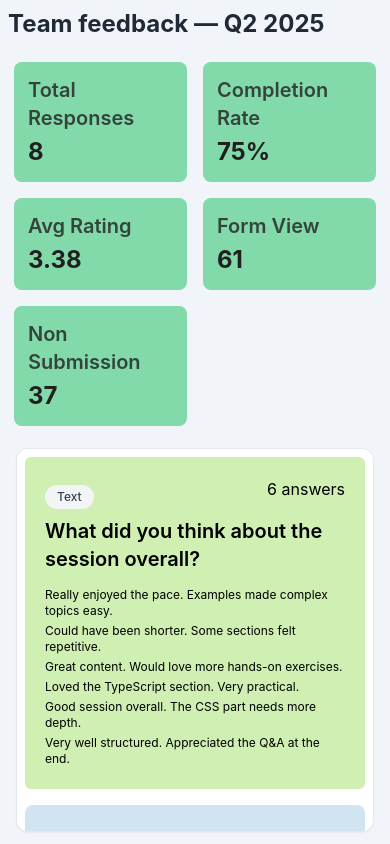
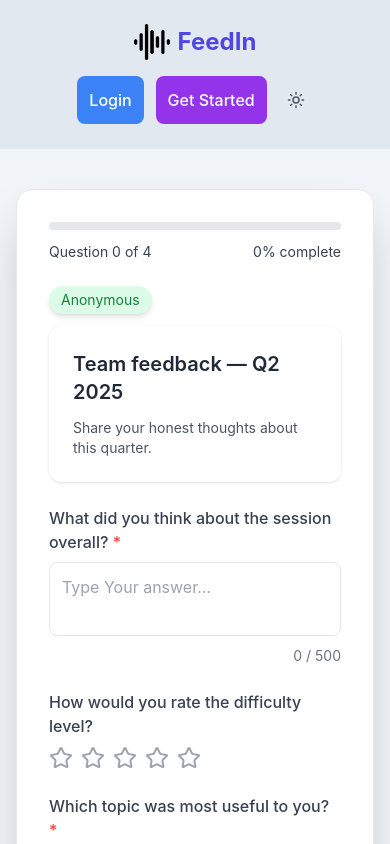
Before and after one commit to soubhik2709/anonymous-feedback-tool, a React (Create React App) app: page / in a window 390 px wide. Shown: the top 844 px of the page. Built offline with nearby package versions, Linux system fonts and the light colour scheme.

Commit message:
Submit Feedback Form responsive done

```diff
--- a/src/App.tsx
+++ b/src/App.tsx
@@ -3,16 +3,16 @@ import "./App.css";
 
 // import HomePage from "./pages/HomePage";
 // import CreateFormPage from './pages/CreateFormPage';
-import DashboardPage from "./pages/DashboardPage";
-// import SubmitFeedbackPage from './pages/SubmitFeedbackPage';
+// import DashboardPage from "./pages/DashboardPage";
+import SubmitFeedbackPage from './pages/SubmitFeedbackPage';
 function App() {
   return (
     <div className="page-wrapper">
       <div className="container shadow-xl">
         {/* <HomePage /> */}
         {/* <CreateFormPage/>  */}
-        <DashboardPage />
-          {/* <SubmitFeedbackPage/> */}
+        {/* <DashboardPage /> */}
+          <SubmitFeedbackPage/>
       </div>
     </div>
   );
--- a/src/features/submitFeedback/components/AnonymousBadge.tsx
+++ b/src/features/submitFeedback/components/AnonymousBadge.tsx
@@ -1,6 +1,6 @@
 export const AnonymousBadge   = ()=>{
     return(
-         <div className="inline-block bg-green-100 text-green-700 text-sm px-3 py-1 rounded-full">
+         <div className="inline-block bg-green-100 text-green-700 text-sm px-3 py-1 mb-3 shadow-md rounded-full">
             Anonymous
           </div>
     )
--- a/src/features/submitFeedback/hooks/useFeedbackForm.ts
+++ b/src/features/submitFeedback/hooks/useFeedbackForm.ts
@@ -32,7 +32,10 @@ const handleUpdateAnswer = (id:string | number, value:any)=>{
 const validate = ()=>{
     const newErrors:Record<string,string> ={};
     questions.forEach((q)=>{
-        if(q.required && (answers[q.id] === undefined || answers[q.id] === "" || answers[q.id] === null)){
+    const value = answers[q.id];
+
+        if(q.required && (value === undefined || value.toString().trim() === "" || value=== null)){
+
             newErrors[q.id] = "This field is required";
         }
     });
--- a/src/pages/SubmitFeedbackPage.tsx
+++ b/src/pages/SubmitFeedbackPage.tsx
@@ -21,22 +21,30 @@ import { mockForm } from "../features/Dashboard/constant/dashboard.data";
 // };
 
 const SuccessState = ({ onReset }: { onReset: () => void }) => (
-  <div className="bg-white p-10 rounded-3xl shadow-xl text-center border border-gray-100 relative top-56 left-96 max-w-96">
+<div className="flex items-center justify-center min-h-[60vh] p-4">
+    <div className="bg-white p-8 sm:p-10 rounded-3xl shadow-xl text-center border border-gray-100 w-full max-w-md">
+
+      {/* Icon */}
       <div className="w-16 h-16 bg-green-100 text-green-600 rounded-full flex items-center justify-center text-3xl mx-auto mb-4">
         ✓
       </div>
+
+      {/* Content */}
       <h2 className="text-2xl font-bold text-gray-900 mb-2">
         Feedback submitted!
       </h2>
       <p className="text-gray-500 text-sm mb-6">
         Your response has been recorded anonymously.
       </p>
+
+      {/* Action */}
       <button
         onClick={onReset}
-      className="text-purple-600 font-bold text-md hover:underline"
+        className="text-indigo-600 font-bold text-md hover:underline hover:text-indigo-700 transition-colors "
       >
         Submit another response
       </button>
+    </div>
   </div>
 );
 
@@ -76,10 +84,10 @@ export default function SubmitFeedbackPage() {
   );
 
   return (
-    <div className="min-h-screen bg-gray-50">
+    <div className="min-h-screen bg-slate-100  ">
       <Navbar />
-      <div className="max-w-[600px] mx-auto py-10 px-4">
-        <div className="bg-white p-8 rounded-2xl shadow-sm border border-gray-200">
+      <div className="max-w-[600px] mx-auto py-10 px-4  ">
+        <div className="bg-white p-8 rounded-2xl shadow-2xl border border-gray-200 ">
           <ProgressBar percentage={percentage} />
 
           <div className="mt-3 mb-6">
```
Lines whose indentation alone changed are shown as unchanged.
